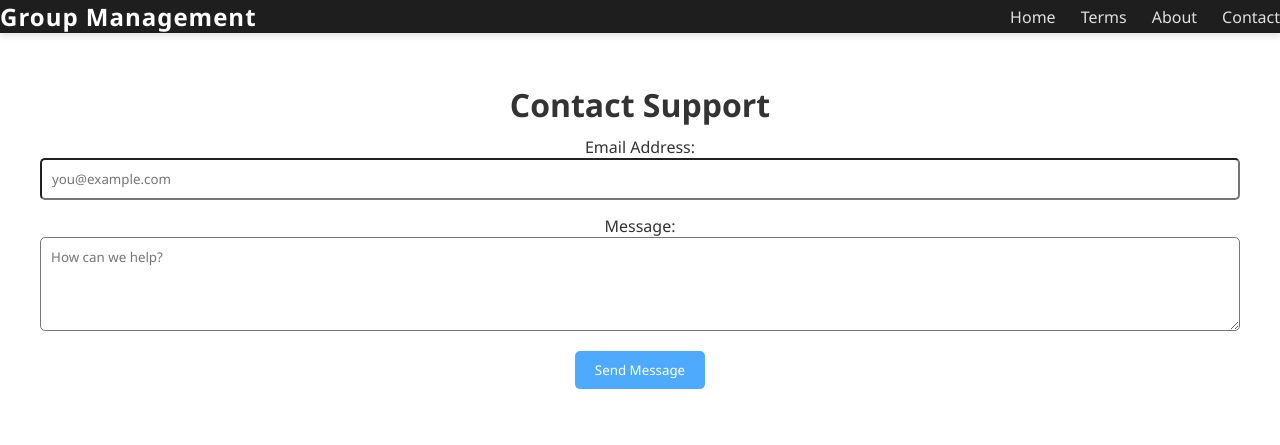
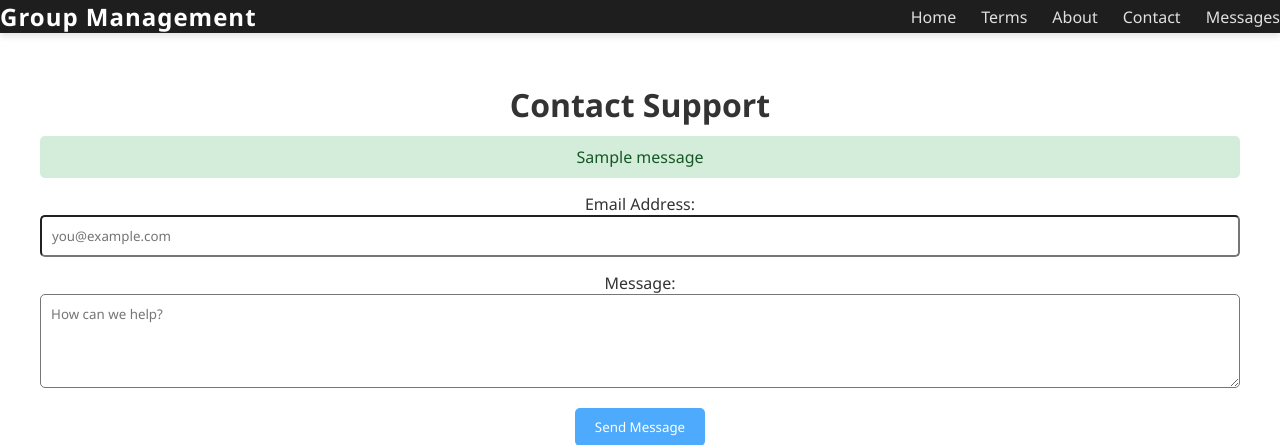
Before and after one commit to frankoceanfan2124/cpdigi32, a Flask app: page /contact in a window 1280 px wide. Shown: the top 445 px of the page. Run offline with Flask 3, Linux system fonts and the light colour scheme; one stand-in notice (Sample message) is shown.

Commit message:
FIXED messages and contact page
Set up a database to view contact messages

```diff
--- a/template/contact.html
+++ b/template/contact.html
@@ -5,6 +5,21 @@
     <meta name="viewport" content="width=device-width, initial-scale=1.0">
     <title>Contact Us</title>
     <link rel="stylesheet" href="/static/style.css">
+    <style>
+        .flash-message {
+            padding: 10px;
+            border-radius: 5px;
+            margin-bottom: 15px;
+        }
+        .flash-success {
+            background-color: #d4edda;
+            color: #155724;
+        }
+        .flash-error {
+            background-color: #f8d7da;
+            color: #721c24;
+        }
+    </style>
 </head>
 <body>
     <!-- The Fully Connected Navbar -->
@@ -15,14 +30,25 @@
             <li><a href="/terms">Terms</a></li>
             <li><a href="/about">About</a></li>
             <li><a href="/contact">Contact</a></li>
+            <li><a href="/messages">Messages</a></li>
         </ul>
     </nav>
 
     <main class="content">
         <h1>Contact Support</h1>
         <section class="docs-section">
-            <!-- A basic HTML Form -->
-            <form action="#" method="POST">
+
+            <!-- Flash messages: shows success/error text after a form submission -->
+            {% with flash_messages = get_flashed_messages(with_categories=true) %}
+                {% if flash_messages %}
+                    {% for category, msg in flash_messages %}
+                        <p class="flash-message flash-{{ category }}">{{ msg }}</p>
+                    {% endfor %}
+                {% endif %}
+            {% endwith %}
+
+            <!-- Form now submits to /contact via POST, handled in app.py -->
+            <form action="{{ url_for('contact') }}" method="POST">
                 <p>Email Address:</p>
                 <input type="email" name="email" placeholder="you@example.com" required style="width: 100%; padding: 10px; margin-bottom: 15px; border-radius: 5px;">
 
```
Also changed, not shown: template/messages.html (added, +51 -0 lines), contacts.db.
